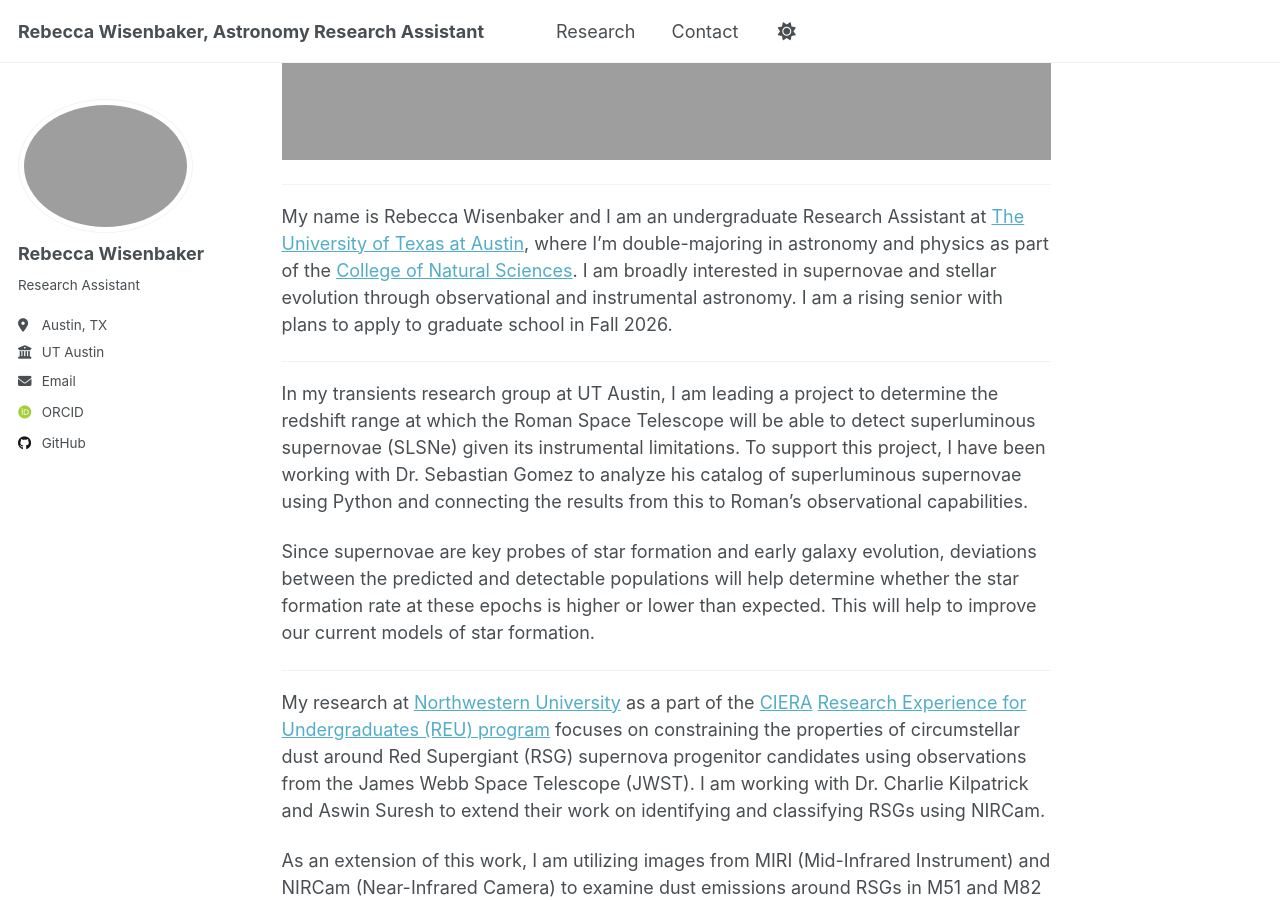
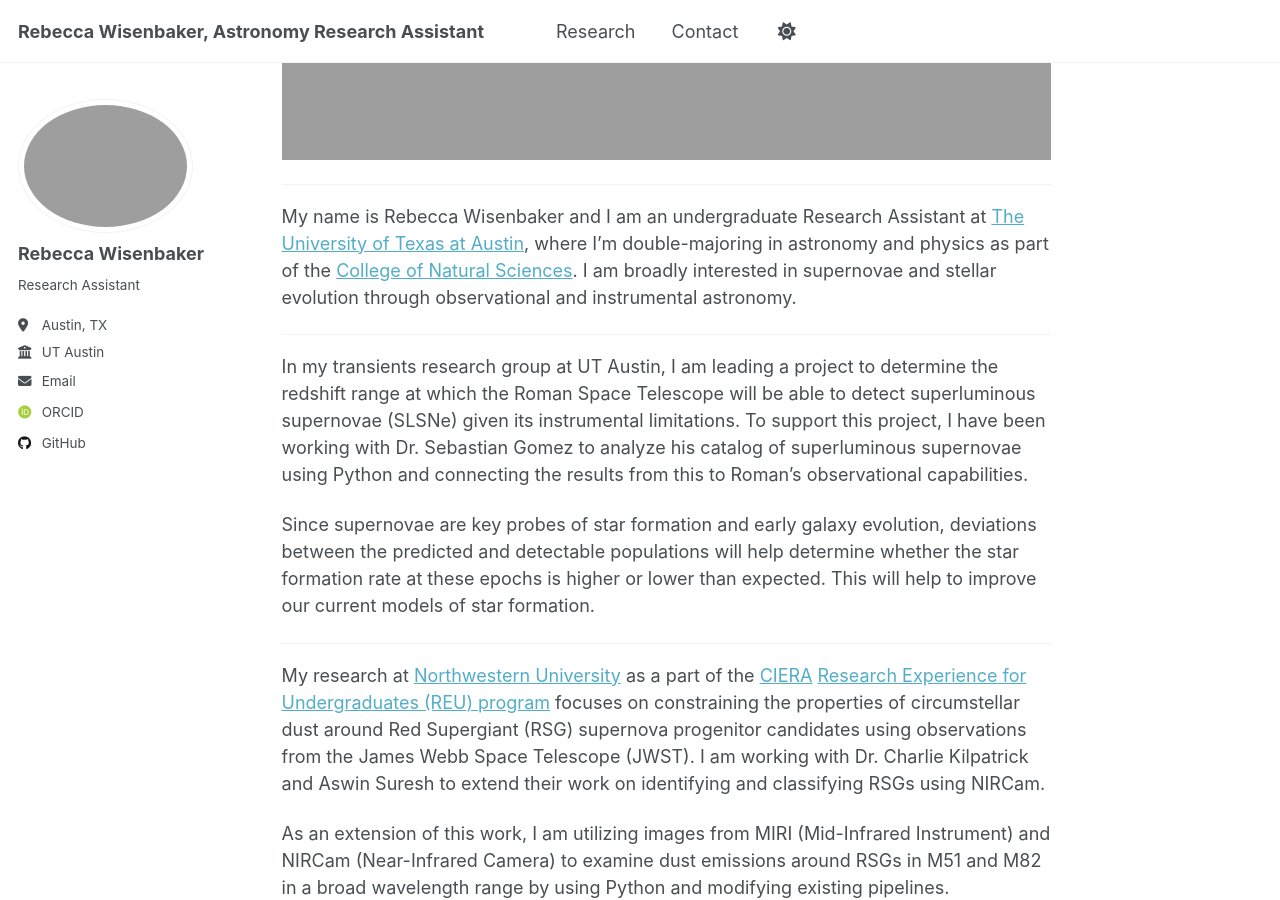
Before and after one commit to rebeccalw87/rebeccalw87.github.io, a Jekyll site: the page built from _pages/about.md, in a window 1280 px wide and 900 px high, scrolled down 516 px. Built offline with Jekyll 4.4.1, drawn with Linux system fonts in a browser that asks for light colours; some web fonts are replaced; a script that is not in the unit is left out.

Commit message:
Update about.md

```diff
--- a/_pages/about.md
+++ b/_pages/about.md
@@ -12,7 +12,7 @@ redirect_from:
 
 ---------
 
-My name is Rebecca Wisenbaker and I am an undergraduate Research Assistant at [The University of Texas at Austin](https://www.utexas.edu/), where I'm double-majoring in astronomy and physics as part of the [College of Natural Sciences](https://cns.utexas.edu/). I am broadly interested in supernovae and stellar evolution through observational and instrumental astronomy. I am a rising senior with plans to apply to graduate school in Fall 2026.
+My name is Rebecca Wisenbaker and I am an undergraduate Research Assistant at [The University of Texas at Austin](https://www.utexas.edu/), where I'm double-majoring in astronomy and physics as part of the [College of Natural Sciences](https://cns.utexas.edu/). I am broadly interested in supernovae and stellar evolution through observational and instrumental astronomy.
 
 ---------
 
```
